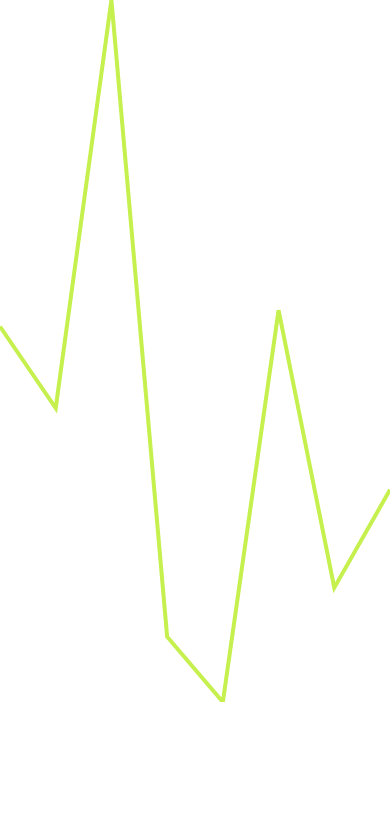
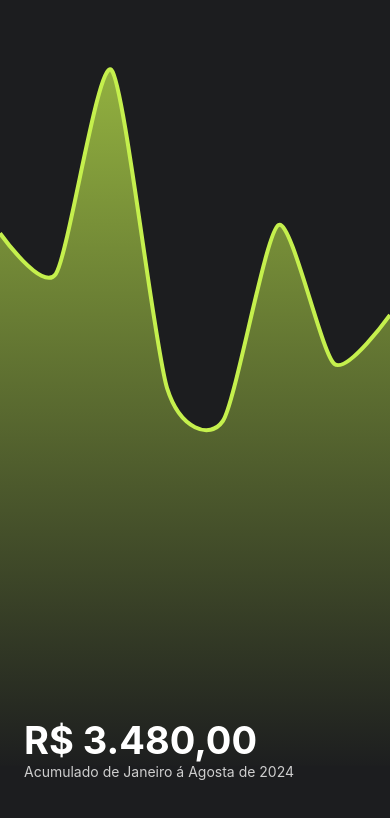
Before and after one commit to Weverson-Luan/borleiplate, a React Native app: screen / in a window 390 px wide. Shown: the top 818 px of the page. Built offline with nearby package versions, Linux system fonts and the light colour scheme.

Commit message:
feat ✨ grafico com svg + d3 finalizado

```diff
--- a/App.tsx
+++ b/App.tsx
@@ -19,13 +19,19 @@ import { GraphicsWithD3 } from "./src/presentation/components/graphics-with-d3/g
 
 export const App: React.FunctionComponent = () => {
   const data = [500, 450, 700, 310, 270, 510, 340, 400];
+  const total = data
+    .reduce((a, b) => a + b, 0)
+    .toLocaleString("pt-BR", {
+      currency: "BRL",
+      style: "currency",
+    });
   return (
     <I18nextProvider i18n={i18next}>
       <ThemeProvider theme={theme}>
         <GraphicsWithD3
           data={data}
           color="#c5f04d"
-          title="R$ 500,00"
+          title={total}
           subTitle="Acumulado de Janeiro á Agosta de 2024"
         />
       </ThemeProvider>
--- a/src/presentation/components/graphics-with-d3/graphics-with-d3.tsx
+++ b/src/presentation/components/graphics-with-d3/graphics-with-d3.tsx
@@ -3,9 +3,9 @@
  */
 
 import React, { useState } from "react";
-import { View } from "react-native";
+import { Text, View } from "react-native";
 
-import { Svg, Path } from "react-native-svg";
+import { Svg, Path, LinearGradient, Defs, Stop } from "react-native-svg";
 import { D3 } from "../../../data/libs/d3";
 
 // styles
@@ -21,16 +21,17 @@ type ILineChartProps = {
 // VALOR QUE GUARDA O FORMATO DO GRAFICO
 const CHART_ASPECT_RATIO = 9 / 5;
 
-const GraphicsWithD3 = ({ data, color }: ILineChartProps) => {
+const GraphicsWithD3 = ({ data, color, subTitle, title }: ILineChartProps) => {
   const [widthScren, setWidthScren] = useState(0);
   const heightScren = widthScren * CHART_ASPECT_RATIO;
+  const chartHeight = (heightScren * 2) / 4;
 
   // recuperar valor minino e maximo
   const min = Math.min(...data);
   const max = Math.max(...data);
 
   // criar a escala em Y na vertical (Linear Scale)
-  const yScale = D3.scaleLinear().domain([min, max]).range([heightScren, 0]);
+  const yScale = D3.scaleLinear().domain([min, max]).range([chartHeight, 0]);
 
   // criar a escala em X na horizontal (Linear Scale)
   const xScale = D3.scaleLinear()
@@ -40,11 +41,19 @@ const GraphicsWithD3 = ({ data, color }: ILineChartProps) => {
   // criar a linha com d3
   const lineFn = D3.line<number>()
     .y((d, index) => yScale(d))
-    .x((d, index) => xScale(index));
+    .x((d, index) => xScale(index))
+    .curve(D3.curveCardinal.tension(0.3));
+
+  const areaFn = D3.area<number>()
+    .x((d, index) => xScale(index))
+    .y0(heightScren)
+    .y1((d, index) => yScale(d))
+    .curve(D3.curveCardinal.tension(0.3));
 
   // conevrter para svg
   const svgLine = lineFn(data) ?? "";
 
+  const svgArea = areaFn(data) ?? "";
 
   return (
     <View
@@ -55,9 +64,36 @@ const GraphicsWithD3 = ({ data, color }: ILineChartProps) => {
         },
       }) => setWidthScren(width)}
     >
-      <Svg width={widthScren} height={heightScren}>
+      <Svg
+        width={widthScren}
+        height={heightScren}
+        viewBox={`0 0 ${widthScren} ${heightScren - 12}`}
+      >
+        <Defs>
+          <LinearGradient
+            id="gradient"
+            x1={"0%"}
+            y1={"0%"}
+            x2={"0%"}
+            y2={"100%"}
+          >
+            <Stop offset="0%" stopColor={color} stopOpacity={0.7} />
+            <Stop offset="100%" stopColor={color} stopOpacity={0} />
+          </LinearGradient>
+        </Defs>
         <Path d={svgLine} fill="none" stroke={color} strokeWidth={4} />
+        <Path
+          d={svgArea}
+          fill={`url(#gradient)`}
+          stroke={"none"}
+          strokeWidth={4}
+        />
       </Svg>
+
+      <View style={styles.footer}>
+        <Text style={styles.title}>{title}</Text>
+        <Text style={styles.subTitle}>{subTitle}</Text>
+      </View>
     </View>
   );
 };
--- a/src/presentation/components/graphics-with-d3/styles.ts
+++ b/src/presentation/components/graphics-with-d3/styles.ts
@@ -7,5 +7,23 @@ import {
 export const styles = StyleSheet.create({
   container: {
     flex: 1,
+    backgroundColor: "#1c1d1f",
+    paddingTop: 64,
+  },
+
+  footer: {
+    position: "absolute",
+    bottom: 64,
+    left: 24,
+  },
+  title: {
+    fontSize: 38,
+    fontWeight: "bold",
+    color: "#fff",
+  },
+  subTitle: {
+    fontSize: 14,
+    fontWeight: "medium",
+    color: "#cecece",
   },
 });
```
